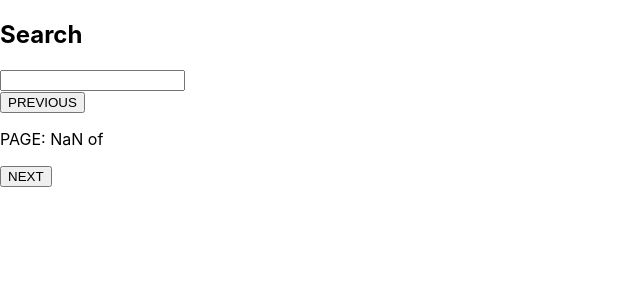
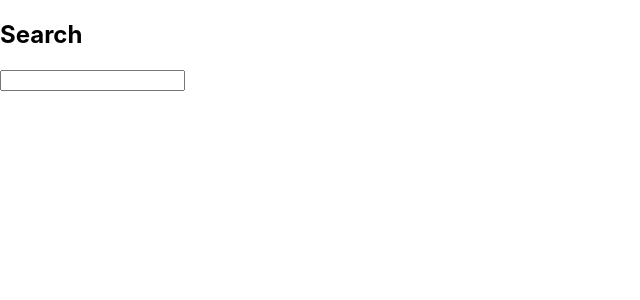
Before and after one commit to alexbrohman/hackernews-autocorrect, a React (Create React App) app: page / in a window 1280 px wide. Shown: the top 300 px of the page, without its empty margins (0-640 px from the left). Built offline with nearby package versions, Linux system fonts and the light colour scheme.

Commit message:
more flexible searchupdate

```diff
--- a/src/components/Home.js
+++ b/src/components/Home.js
@@ -40,14 +40,13 @@ class Home extends Component {
     }
 
     async searchAPI() {
-        console.log(this.queryString)
         let searchResults = await API.get(this.queryString)
-        console.log(searchResults)
+        this.props.getAllStories(searchResults.data)
     }
 
     nextPage() {
         console.log('next')
-        // this.searchAPI()
+
     }
 
     prevPage() {
@@ -58,9 +57,9 @@ class Home extends Component {
         console.log('changing page')
     }
 
-    updateSearchVal(e) {
+    updateSearchVal(searchType, e) {
         e.persist()
-        this.props.updateSearch('query', e.target.value)
+        this.props.updateSearch(searchType, e.target.value)
         this.delayedUpdate()
     }
 
@@ -69,10 +68,11 @@ class Home extends Component {
     render() {
         return (
             <div className="content-wrapper">
-                <Header onKeyUp={this.updateSearchVal} />
-                {this.props.stories.hits ? <Results stories={this.props.stories.hits} /> : ''}
+                <Header onKeyUp={(e) => this.updateSearchVal('query', e)} />
+                {this.props.stories.hits ?
+                    <Results stories={this.props.stories.hits} /> : ''}
 
-                {this.props.stories ?
+                {this.props.stories.page ?
                     <div className="pagination">
                         <button onClick={this.prevPage}>PREVIOUS</button>
                         <p>PAGE: {this.props.stories.page + 1} of {this.props.stories.nbPages}</p>
```
